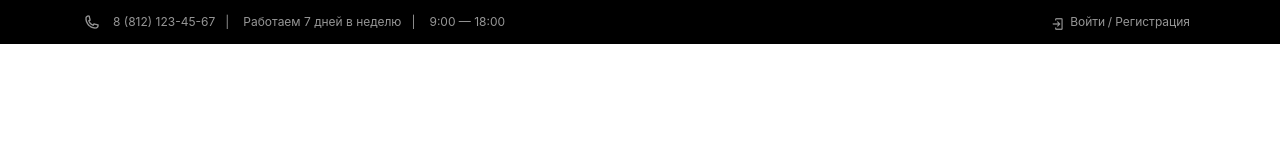
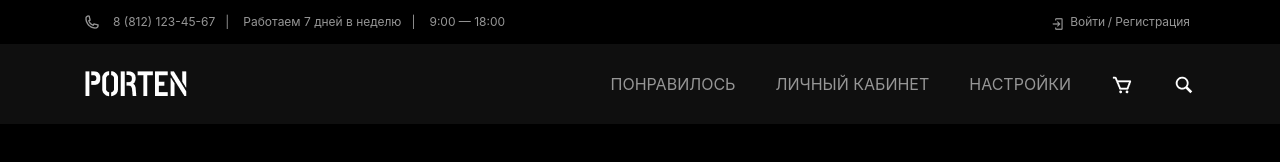
Before and after one commit to ivancraze/clock-landing-page, a website: page src/index.html in a window 1280 px wide. Drawn offline with Linux system fonts and the light colour scheme.

Commit message:
nav section end

```diff
--- a/src/index.html
+++ b/src/index.html
@@ -34,5 +34,29 @@
             </ul>
         </header>
     </div>
+    <div class="container">
+        <nav class="nav">
+            <div class="nav__logo">
+                <img src="./icons/PORTEN.png" alt="porten">
+            </div>
+            <ul class="nav__list">
+                <li class="nav__item">
+                    <a class="nav__link" href="#">Понравилось</a>
+                </li>
+                <li class="nav__item">
+                    <a class="nav__link" href="#">Личный кабинет</a>
+                </li>
+                <li class="nav__item">
+                    <a class="nav__link" href="#">Настройки</a>
+                </li>
+                <li class="nav__item">
+                    <a class="nav__link" href="#"><img src="./icons/cart.png" alt="cart"></a>
+                </li>
+                <li class="nav__item">
+                    <a class="nav__link" href="#"><img src="./icons/search.png" alt="cart"></a>
+                </li>
+            </ul>
+        </nav>
+    </div>
 </body>
 </html>
--- a/src/sass/style.scss
+++ b/src/sass/style.scss
@@ -1,3 +1,6 @@
+body {
+    background-color: #000;
+}
 li {
     list-style-type: none;
 }
@@ -6,11 +9,14 @@ ul {
  padding-left: 0;
 }
 
-a:active, /* активная/посещенная ссылка */
-a:hover,  /* при наведении */
+a:active,
 a {
   text-decoration: none;
   color:#969696;
+  &:hover {
+    text-decoration: none;
+    color:#FFF;
+  }
 }
 
 .wrapper {
@@ -19,7 +25,7 @@ a {
 
 .header {
     display: flex;
-    align-content:center;
+    align-content: center;
     justify-content: space-between;
     width: 1110px;
     height: 44px;
@@ -57,3 +63,29 @@ a {
         }
     }
 }
+.container {
+    background-color: #0F0F0F;
+}
+
+.nav {
+    display: flex;
+    justify-content: space-between;
+    align-items:center;
+    height: 80px;
+    width: 1110px;
+    margin: 0 auto;
+    &__list {
+        display: flex;
+    }
+    &__item {
+        height: 100%;
+        margin-right: 40px;
+        text-transform: uppercase;
+        &:last-child{
+            margin-right: 0;
+        }
+        &:hover {
+            background-color: #1F1F1F;
+        }
+    }
+}
```
Also changed, not shown: src/css/style.min.css, src/icons/PORTEN.png (added), src/icons/cart.png (added), src/icons/search.png (added).
